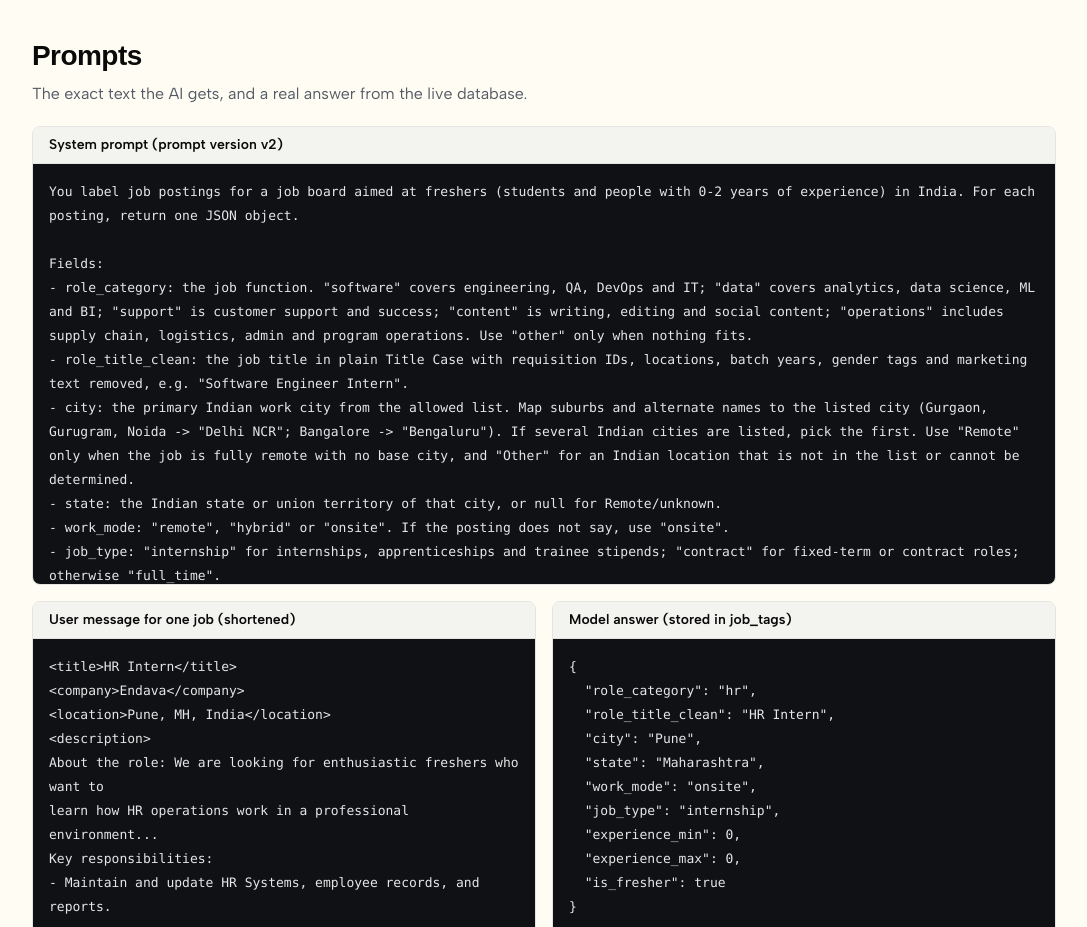
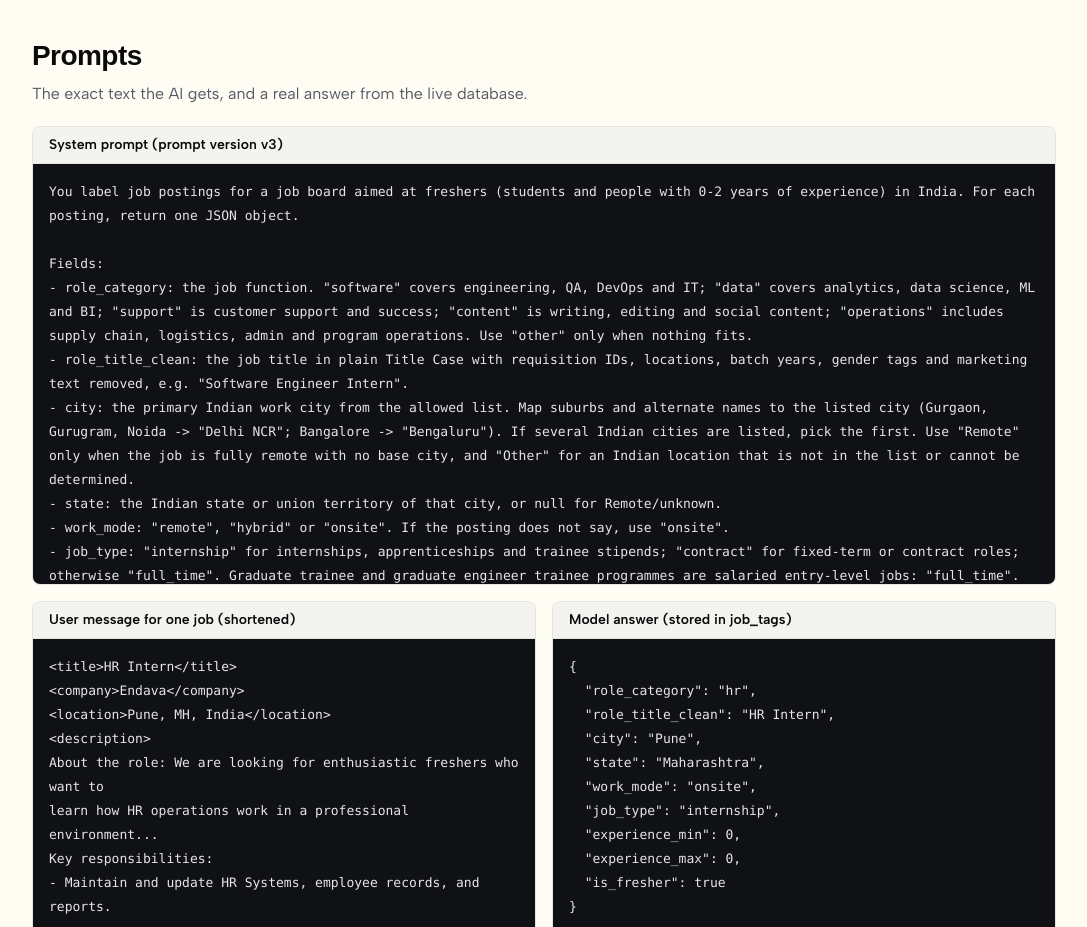
Before and after one commit to mohammadumar-dev/jobs, a Next.js app in the folder client/: page /docs in a window 1280 px wide. Shown: the part 3720-4647 px from the top of the page, without its empty margins (96-1183 px from the left). Built offline with nearby package versions, Linux system fonts and the light colour scheme; no server answers; a web font is replaced by a local one.

Commit message:
docs: show prompt v3 and the new guards
Co-Authored-By: Claude Opus 5.5 <noreply@anthropic.com>

```diff
--- a/client/app/docs/page.tsx
+++ b/client/app/docs/page.tsx
@@ -134,7 +134,7 @@ Fields:
 - city: the primary Indian work city from the allowed list. Map suburbs and alternate names to the listed city (Gurgaon, Gurugram, Noida -> "Delhi NCR"; Bangalore -> "Bengaluru"). If several Indian cities are listed, pick the first. Use "Remote" only when the job is fully remote with no base city, and "Other" for an Indian location that is not in the list or cannot be determined.
 - state: the Indian state or union territory of that city, or null for Remote/unknown.
 - work_mode: "remote", "hybrid" or "onsite". If the posting does not say, use "onsite".
-- job_type: "internship" for internships, apprenticeships and trainee stipends; "contract" for fixed-term or contract roles; otherwise "full_time".
+- job_type: "internship" for internships, apprenticeships and trainee stipends; "contract" for fixed-term or contract roles; otherwise "full_time". Graduate trainee and graduate engineer trainee programmes are salaried entry-level jobs: "full_time".
 - experience_min / experience_max: years of experience the posting asks for, as whole numbers. "0-2 years" -> 0 and 2. "2+ years" -> 2 and null. Use null when not stated. Internships with no stated requirement are 0 and 0.
 - is_fresher: true when someone with 0-1 years of experience can realistically apply: internships, graduate/trainee programmes, and roles whose minimum experience is 0 or 1 year or is not stated for a clearly junior title. false when the posting requires 2 or more years, or the title is senior, lead, manager or similar.
 
@@ -341,7 +341,7 @@ export default async function DocsPage() {
       </Section>
 
       <Section id="prompts" title="Prompts" intro="The exact text the AI gets, and a real answer from the live database.">
-        <Code title="System prompt (prompt version v2)">{SYSTEM_PROMPT}</Code>
+        <Code title="System prompt (prompt version v3)">{SYSTEM_PROMPT}</Code>
         <div className="grid gap-4 md:grid-cols-2">
           <Code title="User message for one job (shortened)">{USER_MESSAGE}</Code>
           <Code title="Model answer (stored in job_tags)">{MODEL_ANSWER}</Code>
```
Also changed, not shown: 1 other file (tests, documents, lock files or other folders).
